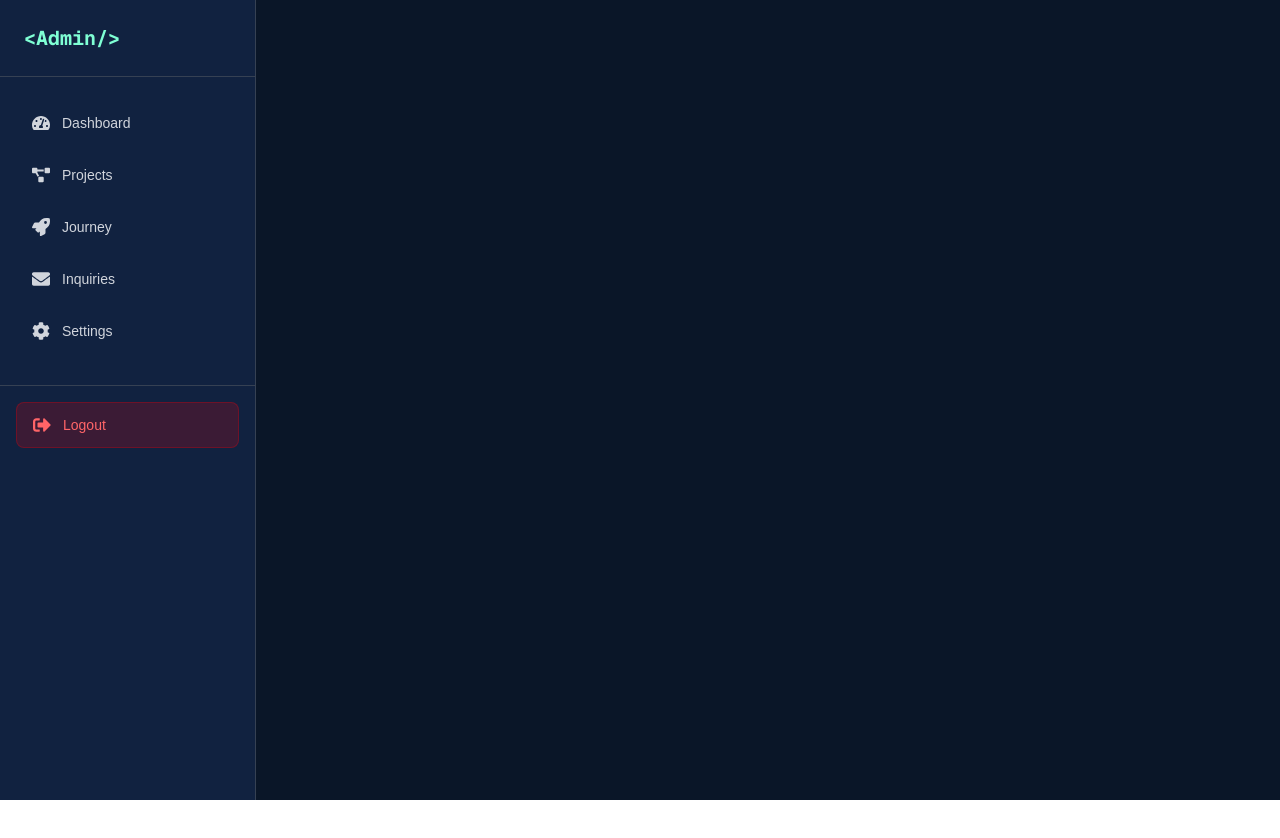
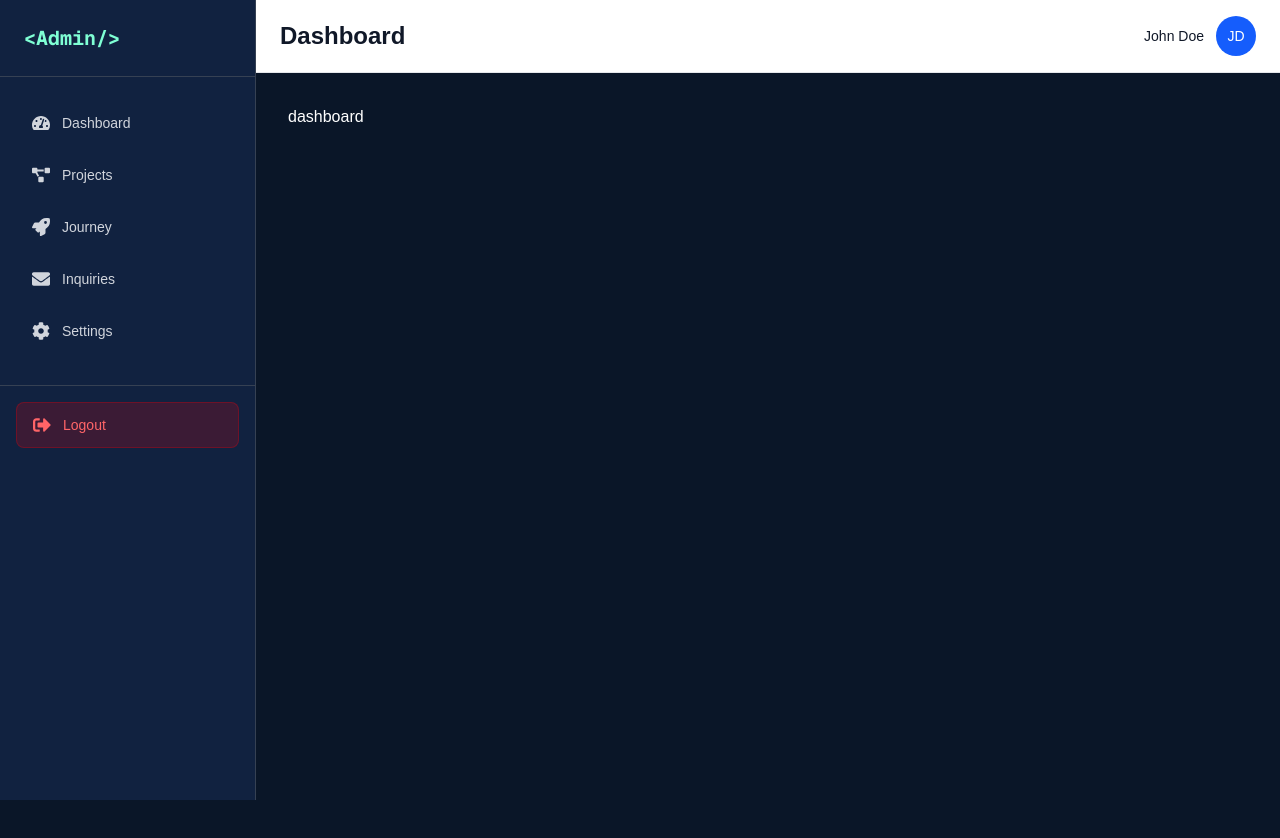
Before and after one commit to kristinefung/personal_website, a Next.js app: page /dashboard in a window 1280 px wide. Shown: the top 838 px of the page. Before the commit the page ends 800 px from the top, so only its background shows below. Built offline with nearby package versions, Linux system fonts and the light colour scheme; sample sign-in values are in the browser's storage.

Commit message:
feat(ui): integrate AdminHeader component and enhance AdminSidebar

```diff
--- a/src/app/dashboard/page.tsx
+++ b/src/app/dashboard/page.tsx
@@ -1,10 +1,30 @@
+"use client";
+
+import { useState } from "react";
 import Dashboard from "./Dashboard";
 import AdminSidebar from "@/component/admin/Sidebar";
+import Header from "@/component/admin/Header";
+
 export default function DashboardPage() {
+    const [sidebarOpen, setSidebarOpen] = useState(false);
+
+    const toggleSidebar = () => {
+        setSidebarOpen(!sidebarOpen);
+    };
+
     return (
         <main className="bg-[#0a1628] min-h-screen">
-            <AdminSidebar />
-            <Dashboard />
+            <AdminSidebar
+                sidebarOpen={sidebarOpen}
+                onToggleSidebar={toggleSidebar}
+            />
+            <div className="flex-1 lg:ml-64">
+                <Header
+                    sidebarOpen={sidebarOpen}
+                    onToggleSidebar={toggleSidebar}
+                />
+                <Dashboard />
+            </div>
         </main>
     );
 }
--- /dev/null
+++ b/src/component/admin/Header.tsx
@@ -0,0 +1,50 @@
+import React from 'react';
+import { FaBars, FaTimes } from "react-icons/fa";
+
+interface HeaderProps {
+    title?: string;
+    userName?: string;
+    userRole?: string;
+    userInitials?: string;
+    sidebarOpen?: boolean;
+    onToggleSidebar?: () => void;
+}
+
+const Header: React.FC<HeaderProps> = ({
+    title = "Dashboard",
+    userName = "John Doe",
+    userInitials = "JD",
+    sidebarOpen = false,
+    onToggleSidebar
+}) => {
+    return (
+        <header className="bg-white shadow-sm border-b border-gray-200 px-6 py-4">
+            <div className="flex items-center justify-between">
+                {/* Left side - Toggle and Title */}
+                <div className="flex items-center space-x-4">
+                    {/* Mobile toggle button */}
+                    <button
+                        onClick={onToggleSidebar}
+                        className="lg:hidden text-gray-600 hover:text-gray-900 p-2 rounded-lg hover:bg-gray-100 transition-colors cursor-pointer"
+                        aria-label="Toggle sidebar"
+                    >
+                        {sidebarOpen ? <FaTimes className="text-xl" /> : <FaBars className="text-xl" />}
+                    </button>
+                    <h1 className="text-2xl font-semibold text-gray-900">{title}</h1>
+                </div>
+
+                {/* Right side - User info */}
+                <div className="flex items-center space-x-3">
+                    <div className="text-right">
+                        <div className="text-sm font-medium text-gray-900">{userName}</div>
+                    </div>
+                    <div className="w-10 h-10 bg-blue-600 rounded-full flex items-center justify-center">
+                        <span className="text-white text-sm font-medium">{userInitials}</span>
+                    </div>
+                </div>
+            </div>
+        </header>
+    );
+};
+
+export default Header;
--- a/src/component/admin/Sidebar.tsx
+++ b/src/component/admin/Sidebar.tsx
@@ -1,7 +1,7 @@
 "use client";
 
-import React, { useState } from "react";
-import { FaBars, FaTimes, FaSignOutAlt, FaTachometerAlt, FaProjectDiagram, FaRocket, FaEnvelope, FaCog } from "react-icons/fa";
+import React from "react";
+import { FaSignOutAlt, FaTachometerAlt, FaProjectDiagram, FaRocket, FaEnvelope, FaCog } from "react-icons/fa";
 
 const adminNavLinks = [
     { name: "Dashboard", href: "/admin/dashboard", icon: FaTachometerAlt },
@@ -11,14 +11,19 @@ const adminNavLinks = [
     { name: "Settings", href: "/admin/settings", icon: FaCog },
 ];
 
-interface AdminHeaderProps {
+interface AdminSidebarProps {
     currentPath?: string;
     onLogout?: () => void;
+    sidebarOpen?: boolean;
+    onToggleSidebar?: () => void;
 }
 
-export default function AdminHeader({ currentPath = "", onLogout }: AdminHeaderProps) {
-    const [sidebarOpen, setSidebarOpen] = useState(false);
-
+export default function AdminSidebar({
+    currentPath = "",
+    onLogout,
+    sidebarOpen = false,
+    onToggleSidebar
+}: AdminSidebarProps) {
     const handleLogout = () => {
         if (onLogout) {
             onLogout();
@@ -34,26 +39,8 @@ export default function AdminHeader({ currentPath = "", onLogout }: AdminHeaderP
         return currentPath === href || currentPath.startsWith(href);
     };
 
-    const toggleSidebar = () => {
-        setSidebarOpen(!sidebarOpen);
-    };
-
     return (
         <>
-            {/* Mobile Header */}
-            <header className="lg:hidden fixed top-0 left-0 w-full flex items-center justify-between px-6 py-4 bg-[#0a1628] z-30 shadow-lg border-b border-gray-700">
-                <div className="text-xl font-bold text-[#7fffd4] font-mono">
-                    &lt;Admin/&gt;
-                </div>
-                <button
-                    onClick={toggleSidebar}
-                    className="text-[#7fffd4] text-xl p-2 rounded-lg hover:bg-[#7fffd4]/10 transition-colors"
-                    aria-label="Toggle sidebar"
-                >
-                    {sidebarOpen ? <FaTimes /> : <FaBars />}
-                </button>
-            </header>
-
             {/* Sidebar */}
             <aside className={`fixed top-0 left-0 h-screen w-64 bg-[#112240] border-r border-gray-700 z-40 transform transition-transform duration-300 ease-in-out ${sidebarOpen ? 'translate-x-0' : '-translate-x-full'
                 } lg:translate-x-0`}>
@@ -73,7 +60,7 @@ export default function AdminHeader({ currentPath = "", onLogout }: AdminHeaderP
                             <a
                                 key={link.name}
                                 href={link.href}
-                                onClick={() => setSidebarOpen(false)}
+                                onClick={() => onToggleSidebar && onToggleSidebar()}
                                 className={`flex items-center gap-3 px-4 py-3 mb-2 rounded-lg transition-all duration-200 text-sm font-medium ${isActive(link.href)
                                     ? 'bg-[#7fffd4]/10 text-[#7fffd4] border-l-4 border-[#7fffd4]'
                                     : 'text-gray-300 hover:text-[#7fffd4] hover:bg-[#7fffd4]/5'
@@ -102,7 +89,7 @@ export default function AdminHeader({ currentPath = "", onLogout }: AdminHeaderP
             {sidebarOpen && (
                 <div
                     className="lg:hidden fixed inset-0 bg-black/50 z-30"
-                    onClick={() => setSidebarOpen(false)}
+                    onClick={onToggleSidebar}
                 ></div>
             )}
         </>
```
